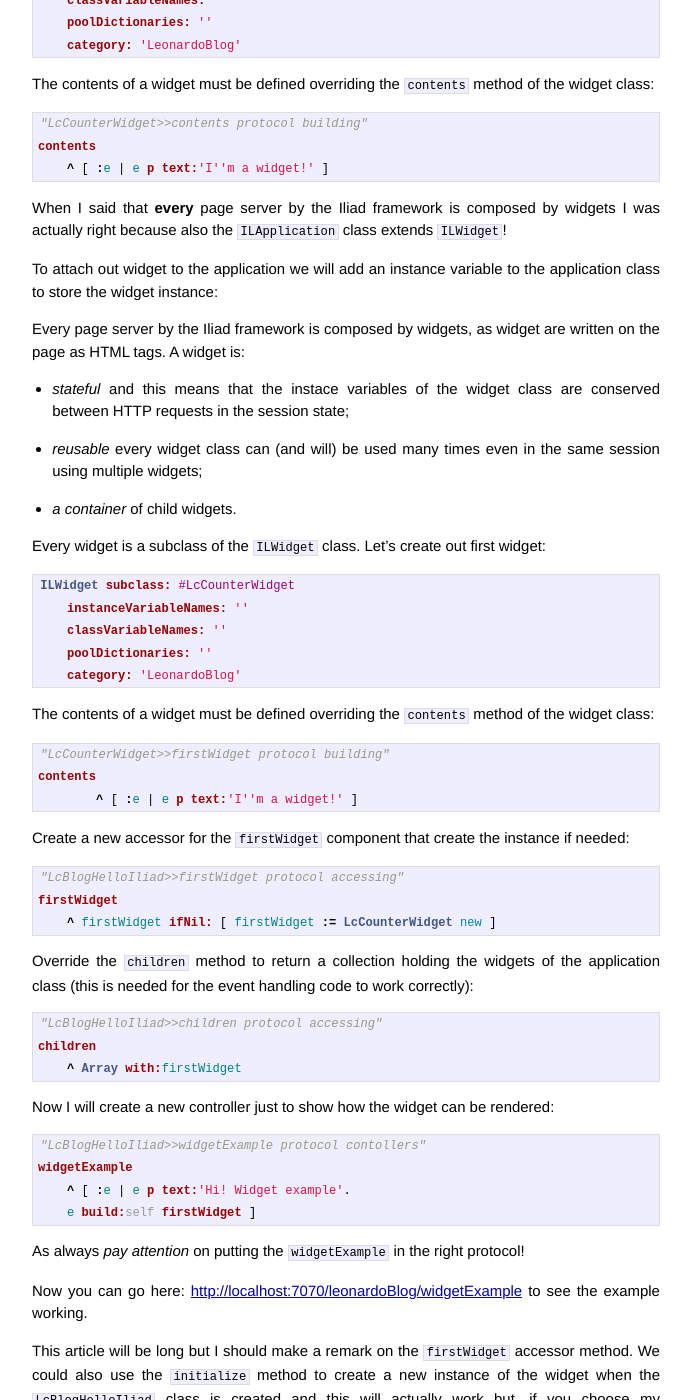
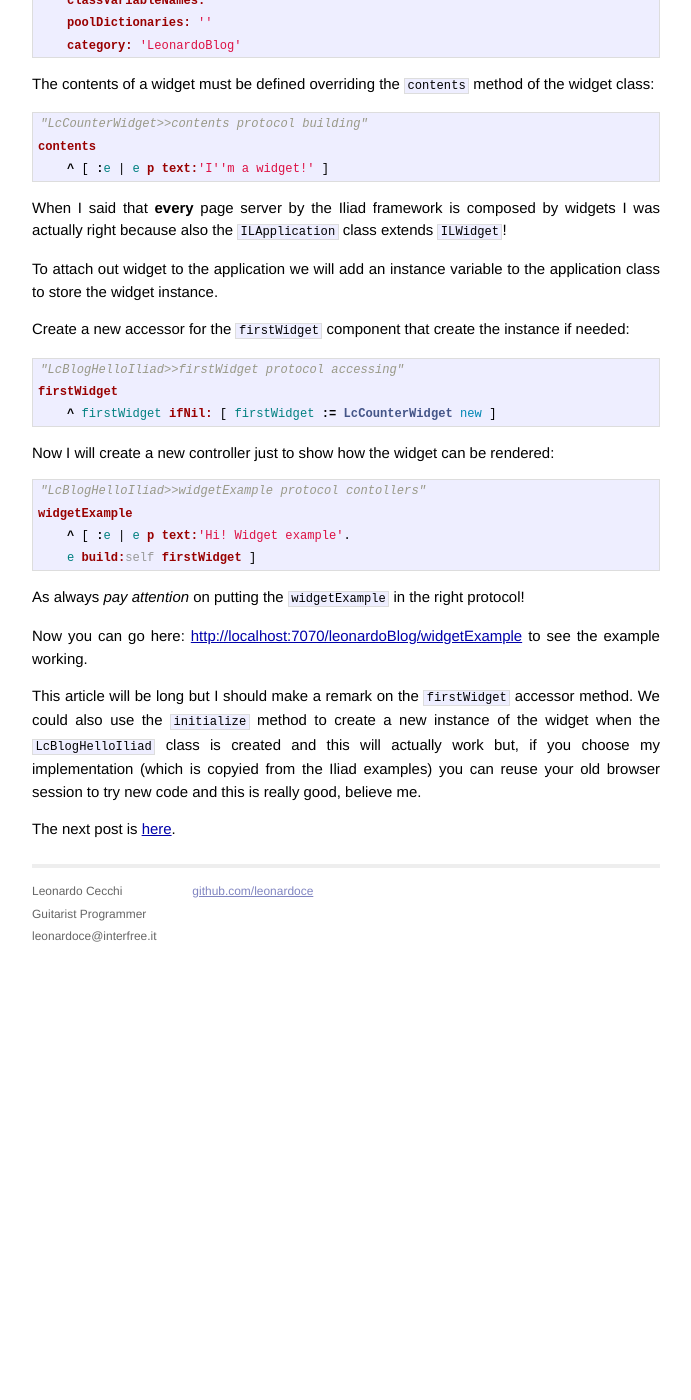
Before and after one commit to leonardoce/leonardoce-jekill, a Jekyll site: the page built from _posts/2014-02-16-iliad-lesson-three.markdown, in a window 1280 px wide and 1400 px high, scrolled down 581 px. Shown: the whole window, without its empty margins (294-985 px from the left). Built offline with Jekyll 4.4.1, drawn with Linux system fonts in a browser that asks for light colours; Markdown is read by kramdown in place of the engine named in the settings; after the commit the page ends 1540 px from its top, so only the background shows below that.

Commit message:
removed 'children' method as it is no more required

```diff
--- a/_posts/2014-02-16-iliad-lesson-three.markdown
+++ b/_posts/2014-02-16-iliad-lesson-three.markdown
@@ -48,39 +48,7 @@ composed by widgets I was actually right because also the
 `ILApplication` class extends `ILWidget`!
 
 To attach out widget to the application we will add an instance
-variable to the application class to store the widget instance:
-
-Every page server by the Iliad
-framework is composed by widgets, as widget are written on the page as
-HTML tags. A widget is:
-
-- *stateful* and this means that the instace variables of the widget
-  class are conserved between HTTP requests in the session state;
-
-- *reusable* every widget class can (and will) be used many times even
-  in the same session using multiple widgets;
-
-- *a container* of child widgets.
-
-Every widget is a subclass of the `ILWidget` class. Let's create out
-first widget:
-
-{% highlight smalltalk %}
-ILWidget subclass: #LcCounterWidget
-    instanceVariableNames: ''
-    classVariableNames: ''
-    poolDictionaries: ''
-    category: 'LeonardoBlog'
-{% endhighlight %}
-
-The contents of a widget must be defined overriding the `contents`
-method of the widget class:
-
-{% highlight smalltalk %}
-"LcCounterWidget>>firstWidget protocol building"
-contents
-	^ [ :e | e p text:'I''m a widget!' ]
-{% endhighlight %}
+variable to the application class to store the widget instance.
 
 Create a new accessor for the `firstWidget` component that create the
 instance if needed:
@@ -89,16 +57,6 @@ instance if needed:
 "LcBlogHelloIliad>>firstWidget protocol accessing"
 firstWidget
     ^ firstWidget ifNil: [ firstWidget := LcCounterWidget new ]
-{% endhighlight %}
-
-Override the `children` method to return a collection holding the
-widgets of the application class (this is needed for the event
-handling code to work correctly):
-
-{% highlight smalltalk %}
-"LcBlogHelloIliad>>children protocol accessing"
-children
-    ^ Array with:firstWidget
 {% endhighlight %}
 
 Now I will create a new controller just to show how the widget can be
--- a/_posts/2014-03-13-pnotes-status-widget.markdown
+++ b/_posts/2014-03-13-pnotes-status-widget.markdown
@@ -65,10 +65,6 @@ ILApplication subclass: #LcBlogProjectNotes
 !LcBlogProjectNotes methodsFor: 'accessing'!
 currentUserWidget
 	^ currentUserWidget ifNil: [ currentUserWidget := PnCurrentUserHeading new ]
-
-!LcBlogProjectNotes methodsFor: 'accessing'!
-children
-	^ Array with: self loginWidget with:self registrationWidget with:self currentUserWidget
 {% endhighlight %}
 
 Now we create a new `notes` controller:
```
Also changed, not shown: _posts/2014-03-09-pnotes-registration-page-2.markdown (+0 -10 lines).
